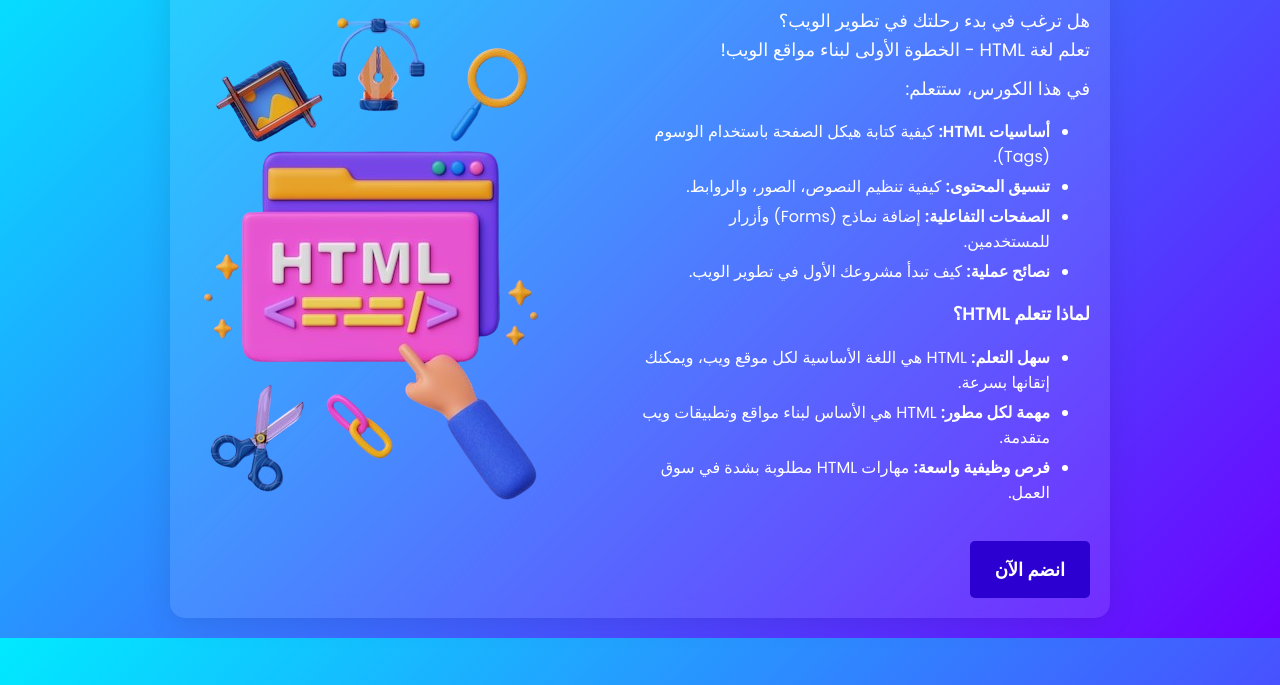
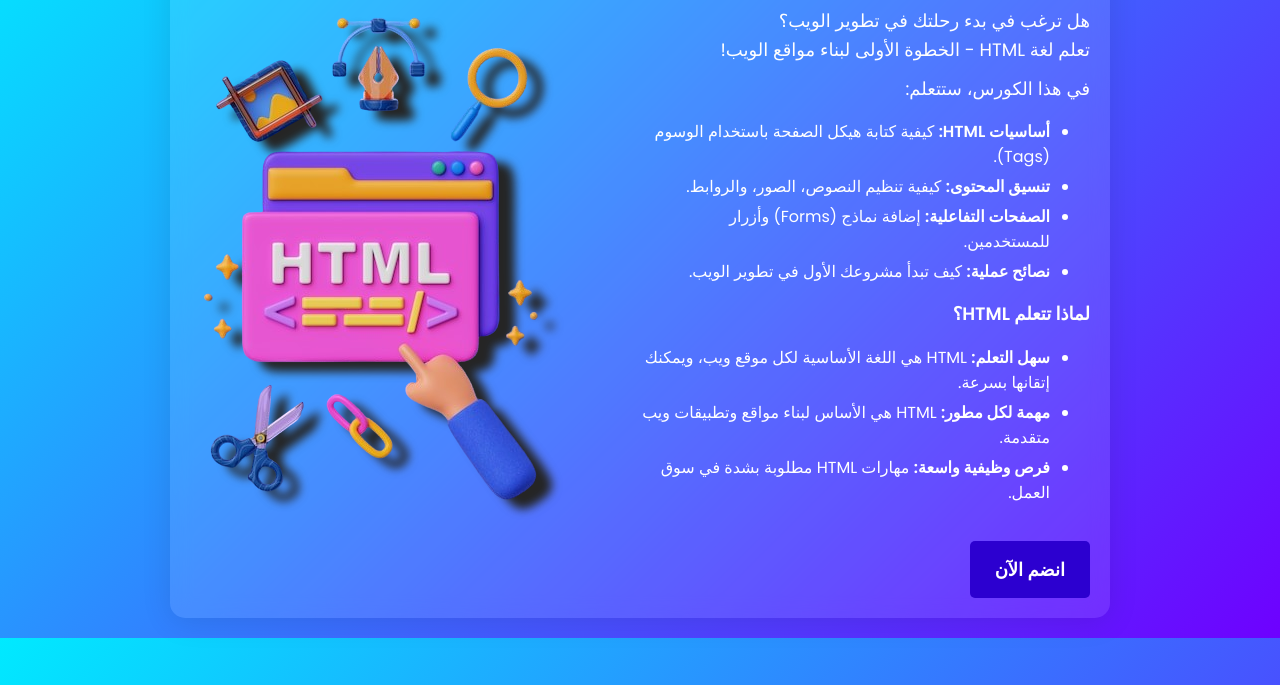
Before and after one commit to omair-660/html, a plain HTML site: page index.html in a window 1280 px wide. Shown: the part 115-800 px from the top of the page. Drawn offline with Linux system fonts and the light colour scheme.

Commit message:
Update index.html

```diff
--- a/index.html
+++ b/index.html
@@ -68,6 +68,7 @@
             max-width: 40%;
         }
         .ad-container .image-content img {
+            filter: drop-shadow(16px 10px 5px #252525);
             width: 100%;
             height: auto;
         }
```
